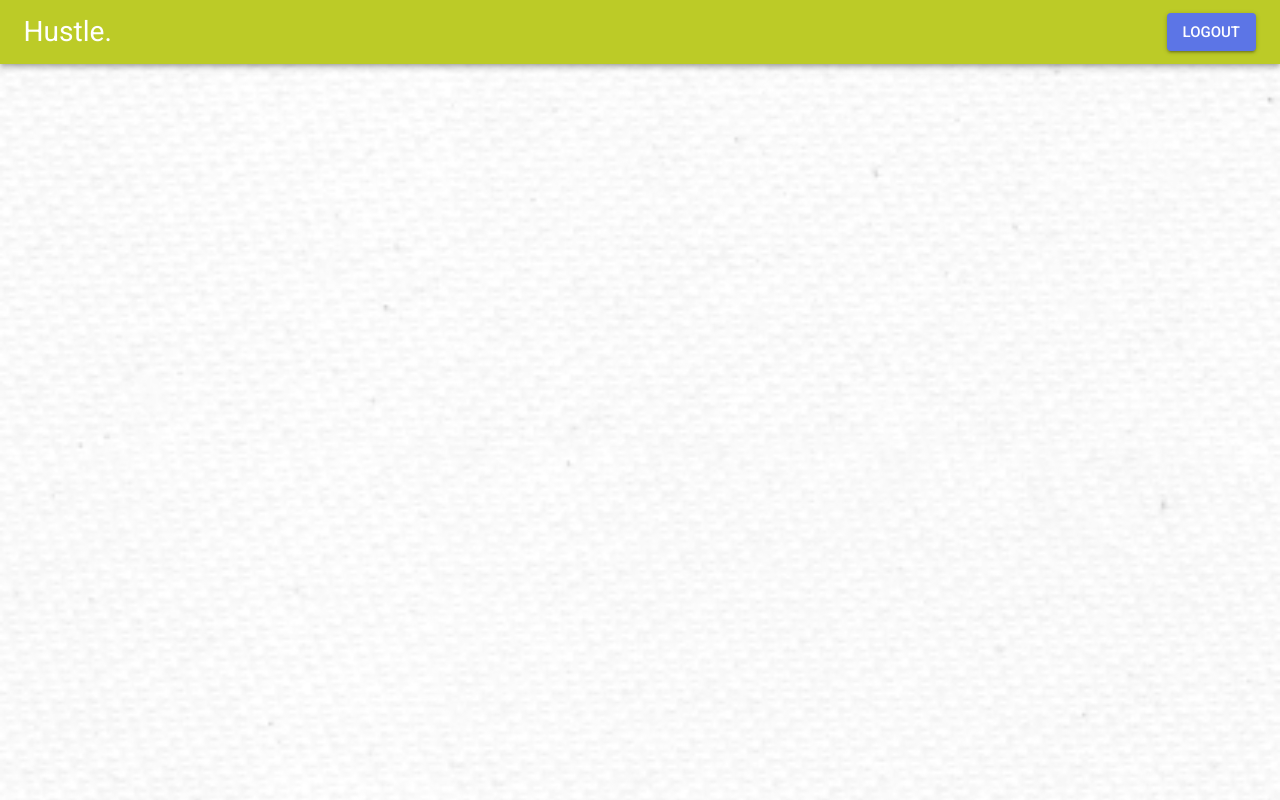
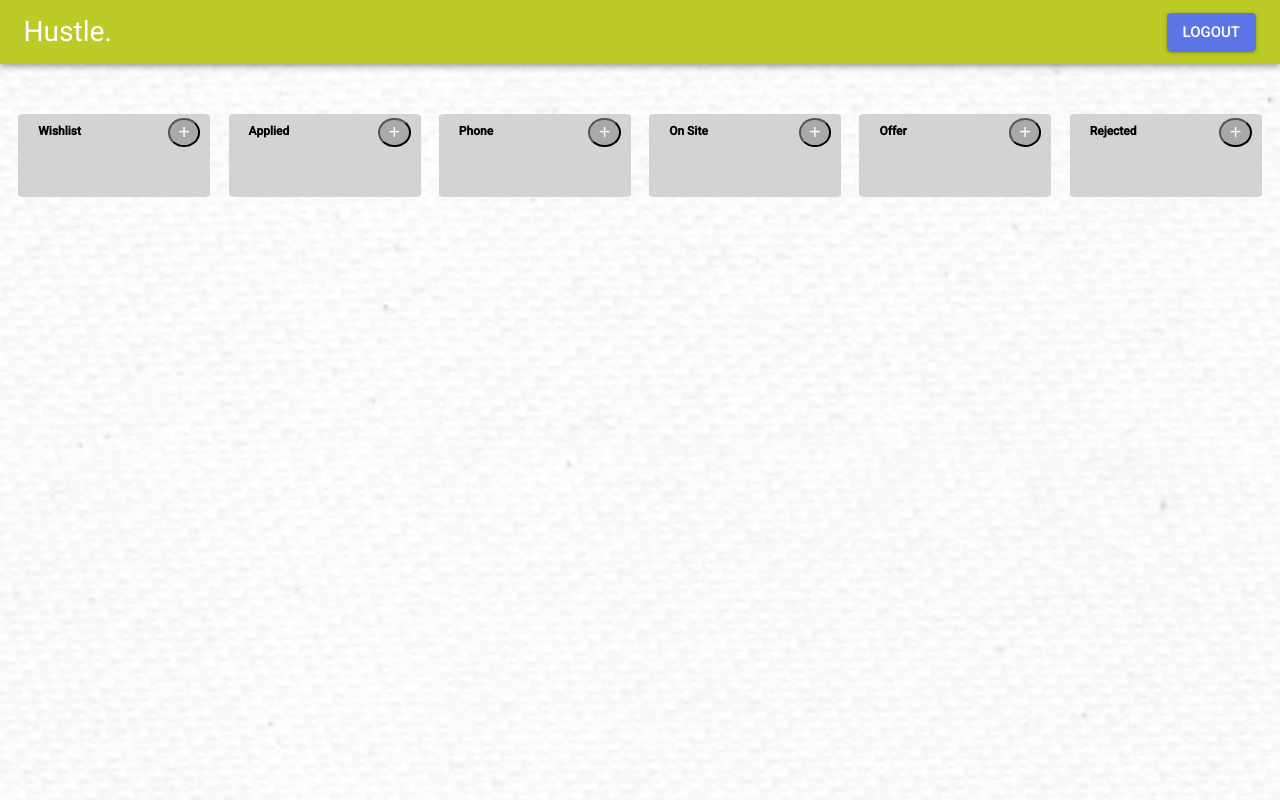
Before and after one commit to iqra-javed/Hustle, a React (Create React App) app in the folder frontend/hustle/: page / in a window 1280 px wide. Built offline with nearby package versions, Linux system fonts and the light colour scheme.

Commit message:
create ListContainer & List

```diff
--- a/frontend/hustle/src/App.css
+++ b/frontend/hustle/src/App.css
@@ -3,4 +3,6 @@
   background-repeat: no-repeat;
   background-size: cover;
   height: 100vh;
+  display: flex;
+  flex-direction: column;
 }
--- a/frontend/hustle/src/App.js
+++ b/frontend/hustle/src/App.js
@@ -1,13 +1,15 @@
 import React, { Component } from 'react';
 import './App.css';
-import { NavBar } from './components';
+import { NavBar, ListContainer } from './components';
 
 
 class App extends Component {
+
   render() {
     return (
       <div className="App">
           <NavBar />
+          <ListContainer />
       </div>
     );
   }
--- /dev/null
+++ b/frontend/hustle/src/components/List/List.css
@@ -0,0 +1,28 @@
+.list {
+    box-sizing: border-box;
+    background-color: lightgray;
+    font-size: 1.2rem;
+    width: 15%;
+    padding: 1rem 1rem 5rem 2rem;
+    border-radius: 3%;
+    font-family: Roboto;
+}
+
+.list-name {
+    display: inline;
+    font-weight: bold;
+}
+
+.add-btn {
+    width: 20%;
+    border-radius: 50%;
+    float: right;
+    margin-top: -6px;
+    font-size: 2rem;
+    background-color: darkgray;
+    color: #FFFFF9;
+}
+
+.add-btn:hover {
+    background-color: rgb(114, 114, 114);
+}
--- /dev/null
+++ b/frontend/hustle/src/components/List/List.js
@@ -0,0 +1,15 @@
+import React from 'react';
+
+import './List.css';
+
+function List(props) {
+    return (
+        <div className='list'>
+            <div className="list-name">{props.listName}</div>
+            <button className="add-btn">+</button>
+        </div>
+    );
+
+}
+
+export default List;
--- /dev/null
+++ b/frontend/hustle/src/components/ListContainer/ListContainer.css
@@ -0,0 +1,5 @@
+.list-container {
+    display: flex;
+    justify-content: space-evenly;
+    margin-top: 5rem;
+}
--- /dev/null
+++ b/frontend/hustle/src/components/ListContainer/ListContainer.js
@@ -0,0 +1,19 @@
+import React, { Component } from 'react';
+import List from '../List/List';
+import './ListContainer.css';
+
+class ListContainer extends Component {
+
+    state = {
+        listNames: ['Wishlist', 'Applied', 'Phone', 'On Site', 'Offer', 'Rejected']
+    }
+    render() {
+        return (
+            <div className="list-container">
+                 {this.state.listNames.map((item, index) => <List key={index+item} listName={item}/>)}
+            </div>
+        );
+    }
+}
+
+export default ListContainer;
--- a/frontend/hustle/src/components/index.js
+++ b/frontend/hustle/src/components/index.js
@@ -1,5 +1,7 @@
 import NavBar from './NavBar/NavBar';
+import ListContainer from './ListContainer/ListContainer';
 
 export {
-    NavBar
+    NavBar,
+    ListContainer
 }
```
